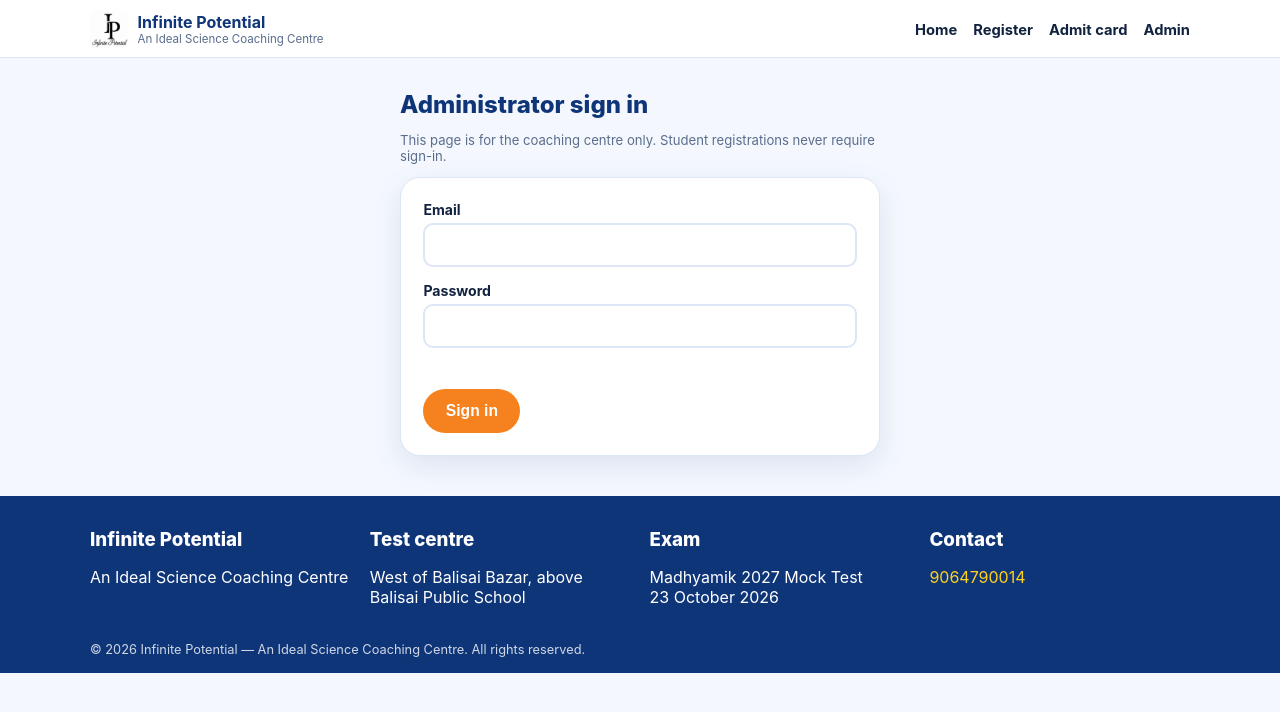
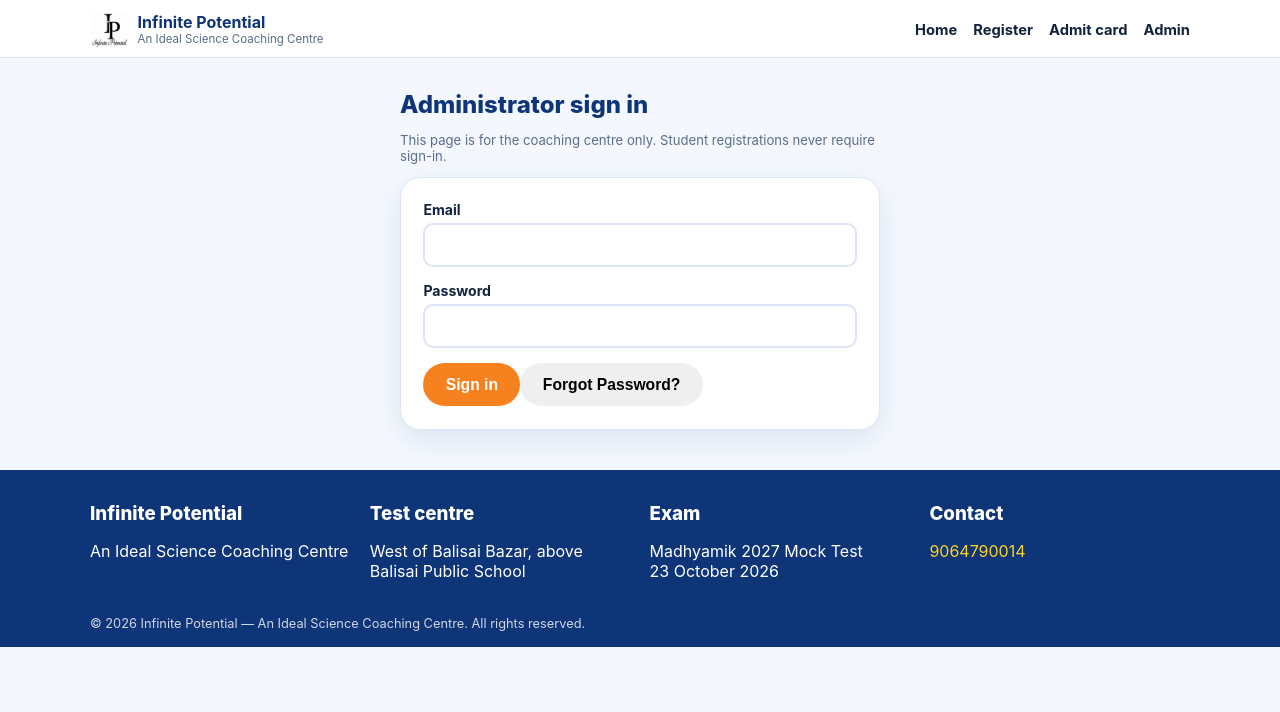
Before and after one commit to infinitepotential2024-glitch/infinite-potential-Registration-website, a Next.js app: page /admin/login in a window 1280 px wide. Shown: the top 712 px of the page. Built offline with nearby package versions, Linux system fonts and the light colour scheme; no server answers.

Commit message:
Update login.js

```diff
--- a/pages/admin/login.js
+++ b/pages/admin/login.js
@@ -1,3 +1,4 @@
+
 import { useEffect, useState } from "react";
 import { useRouter } from "next/router";
 import Layout from "../../components/Layout";
@@ -8,31 +9,118 @@ export default function AdminLogin() {
   const [email, setEmail] = useState("");
   const [password, setPassword] = useState("");
   const [err, setErr] = useState("");
+  const [notice, setNotice] = useState("");
   const [busy, setBusy] = useState(false);
 
   useEffect(() => {
-    supabase.auth.getSession().then(({ data }) => { if (data.session) router.replace("/admin"); });
+    supabase.auth.getSession().then(({ data }) => {
+      if (data.session) router.replace("/admin");
+    });
   }, []);
 
   async function submit(e) {
     e.preventDefault();
-    setErr(""); setBusy(true);
-    const { error } = await supabase.auth.signInWithPassword({ email: email.trim(), password });
+    setErr("");
+    setNotice("");
+    setBusy(true);
+
+    const { error } = await supabase.auth.signInWithPassword({
+      email: email.trim(),
+      password,
+    });
+
     setBusy(false);
-    if (error) { setErr("Incorrect email or password."); return; }
+
+    if (error) {
+      setErr("Incorrect email or password.");
+      return;
+    }
+
     router.replace("/admin");
+  }
+
+  async function resetPassword() {
+    setErr("");
+    setNotice("");
+
+    if (!email.trim()) {
+      setErr("Please enter your email first.");
+      return;
+    }
+
+    setBusy(true);
+
+    const { error } = await supabase.auth.resetPasswordForEmail(
+      email.trim(),
+      {
+        redirectTo: `${window.location.origin}/update-password`,
+      }
+    );
+
+    setBusy(false);
+
+    if (error) {
+      setErr(error.message);
+      return;
+    }
+
+    setNotice(
+      "Password reset email sent. Please check your inbox."
+    );
   }
 
   return (
     <Layout>
       <div className="center" style={{ maxWidth: 480 }}>
         <h2>Administrator sign in</h2>
-        <p className="hint">This page is for the coaching centre only. Student registrations never require sign-in.</p>
+        <p className="hint">
+          This page is for the coaching centre only.
+          Student registrations never require sign-in.
+        </p>
+
         <form className="card" onSubmit={submit}>
-          <div className="field"><label>Email</label><input type="email" value={email} onChange={(e) => setEmail(e.target.value)} autoComplete="username" /></div>
-          <div className="field"><label>Password</label><input type="password" value={password} onChange={(e) => setPassword(e.target.value)} autoComplete="current-password" /></div>
-          <p className="err">{err}</p>
-          <button className="btn btn-primary" disabled={busy} type="submit">{busy ? <span className="spinner" /> : null} Sign in</button>
+          <div className="field">
+            <label>Email</label>
+            <input
+              type="email"
+              value={email}
+              onChange={(e) => setEmail(e.target.value)}
+              autoComplete="username"
+              required
+            />
+          </div>
+
+          <div className="field">
+            <label>Password</label>
+            <input
+              type="password"
+              value={password}
+              onChange={(e) => setPassword(e.target.value)}
+              autoComplete="current-password"
+              required
+            />
+          </div>
+
+          {err && <p className="err">{err}</p>}
+          {notice && <p className="hint">{notice}</p>}
+
+          <button
+            className="btn btn-primary"
+            disabled={busy}
+            type="submit"
+          >
+            {busy ? <span className="spinner" /> : null}
+            Sign in
+          </button>
+
+          <button
+            className="btn"
+            type="button"
+            disabled={busy}
+            onClick={resetPassword}
+          >
+            Forgot Password?
+          </button>
         </form>
       </div>
     </Layout>
```
